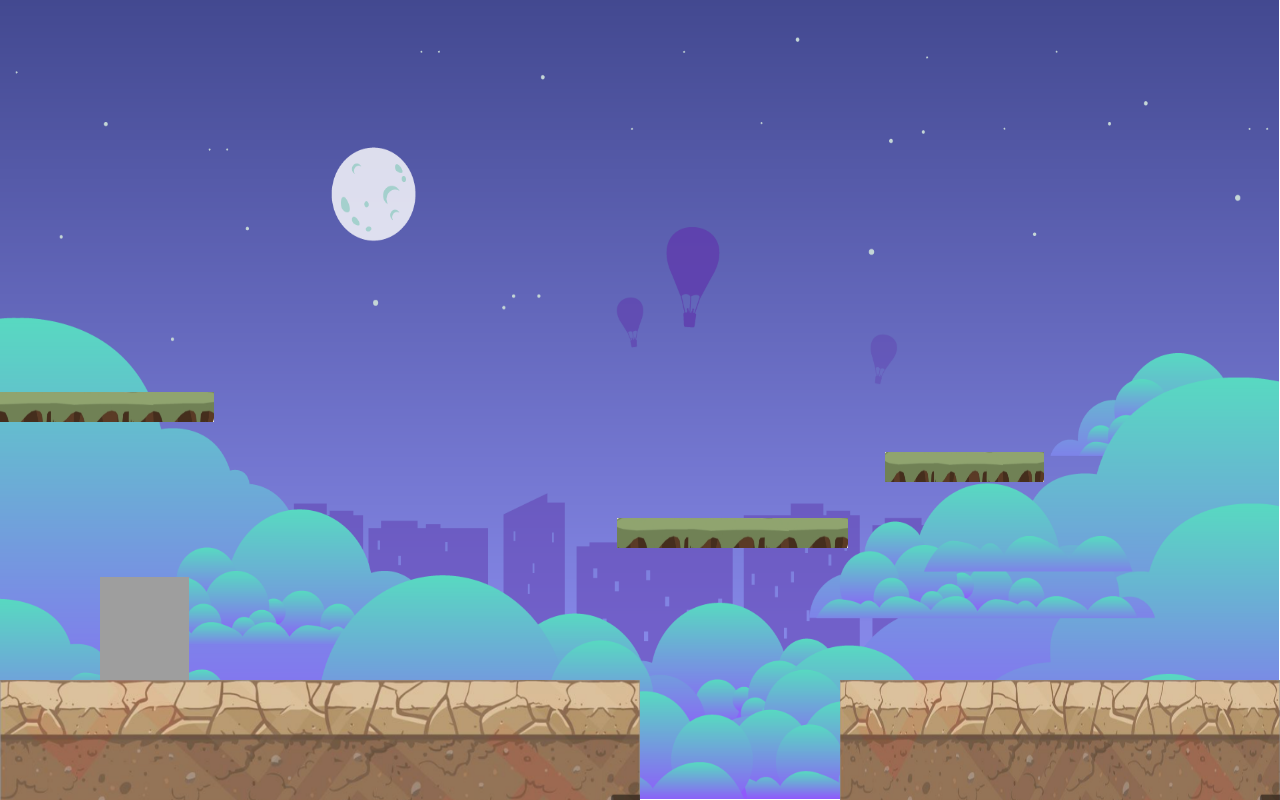
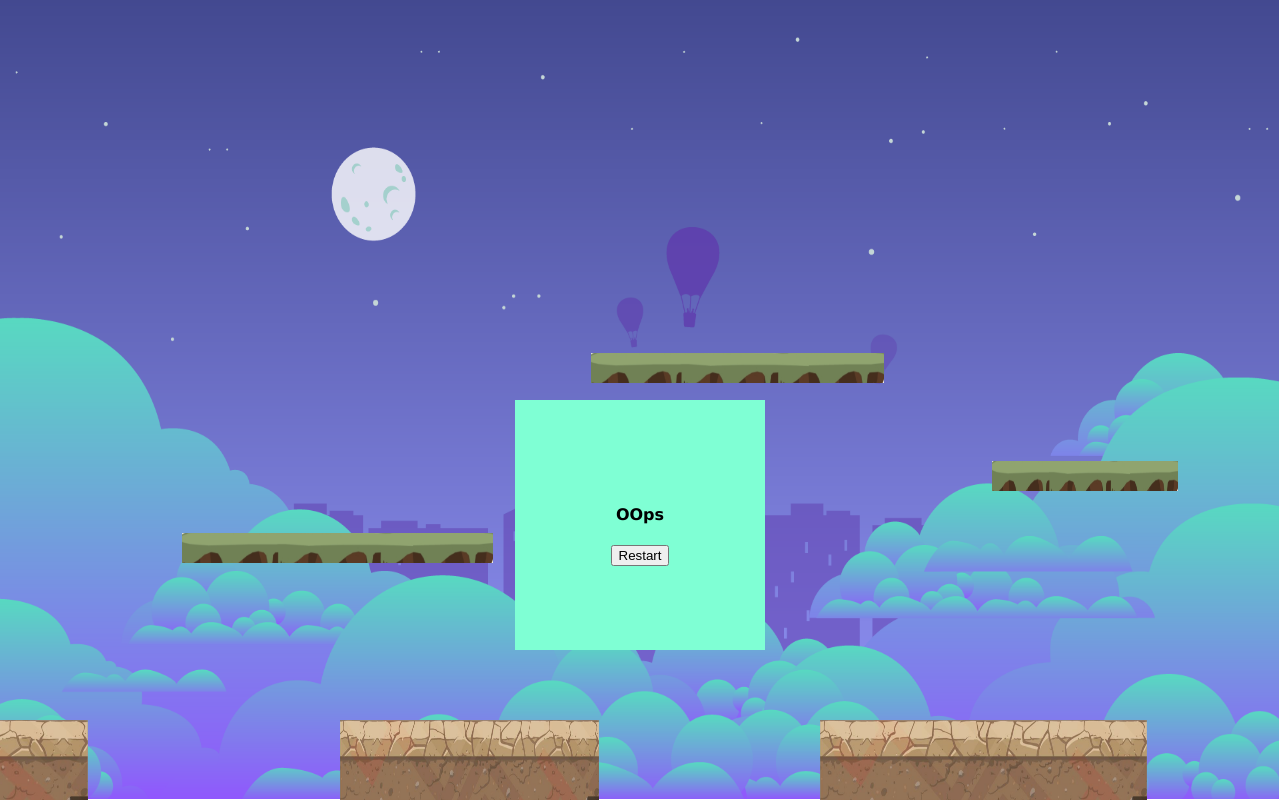
Before and after one commit to OrTab/The-Game-vite, a website built with Vite: page index.html in a window 1280 px wide. Built offline with nearby package versions, Linux system fonts and the light colour scheme.

Commit message:
Add game over logic and floors logic

```diff
--- a/index.html
+++ b/index.html
@@ -7,6 +7,10 @@
   </head>
   <body>
     <canvas></canvas>
+    <div class="game-over">
+      <h4>OOps</h4>
+      <button class="restart">Restart</button>
+    </div>
     <script type="module" src="/src/game.ts"></script>
   </body>
 </html>
--- a/src/game.ts
+++ b/src/game.ts
@@ -13,32 +13,25 @@ import platformImage from './assets/platform.png';
 import background from './assets/background.png';
 import floor from './assets/floor.png';
 
-const imgRight = createImage(
+const playerImgRight = createImage(
   'https://s3-us-west-2.amazonaws.com/s.cdpn.io/160783/boy1.png',
-  initGame
+  shouldInitGame
 );
-const imgLeft = createImage(
+const playerImgLeft = createImage(
   'https://s3-us-west-2.amazonaws.com/s.cdpn.io/160783/boy2.png',
-  initGame
+  shouldInitGame
 );
-const backgroundImage = createImage(background, initGame);
-const floorImage = createImage(floor, initGame);
+const backgroundImage = createImage(background, shouldInitGame);
+const floorImage = createImage(floor, shouldInitGame);
 
 let numOfLoadedImages = 0;
-let numberOfFramesToIncreaseDistance = 0;
-let lastDistanceToIncreaseSpeed = 0;
-let distance = 0;
-let numberOfFramesToMovePlayerImage = 0;
-let platformMovementXDiff = 4;
-let requestAnimationFrame = window.requestAnimationFrame;
+let requestAnimationId = 0;
 
 const canvas = document.querySelector('canvas');
 const c = canvas?.getContext('2d');
-
-Array.prototype.at = function (idx) {
-  if (idx < 0) return this[this.length + idx];
-  return this[idx];
-};
+document
+  .querySelector('.game-over button')
+  ?.addEventListener('click', onRestart);
 
 class Game {
   private velocityXDiff: number = Values.X_DIFF;
@@ -54,9 +47,15 @@ class Game {
     right: { isPressed: false },
     left: { isPressed: false },
   };
-  platforms: Platform[] = [];
+  platforms: GenericObject[] = [];
   genericObjects: GenericObject[] = [];
   floors: GenericObject[] = [];
+  numberOfFramesToIncreaseDistance = 0;
+  lastDistanceToIncreaseSpeed = 0;
+  distance = 0;
+  numberOfFramesToMovePlayerImage = 0;
+  platformMovementXDiff = 3;
+  floorMovementXDiff = 3;
 
   constructor(player: IPlayer) {
     this.player = player;
@@ -87,7 +86,7 @@ class Game {
       canvas &&
       !this.bothKeysPressed &&
       this.keys.right.isPressed &&
-      this.player.position.x < canvas.width / 1.5
+      this.player.position.x < canvas.width - 200
     );
   }
 
@@ -108,22 +107,38 @@ class Game {
         { height: canvas.height, width: canvas.width },
         backgroundImage
       );
-      this.floors[0] = new GenericObject(
-        { x: 0, y: canvas.height - 120 },
-        { height: 120, width: canvas.width / 2 },
-        floorImage
+      this.floors = this.createFloors() || [];
+    }
+  }
+
+  createFloors(prevX = 0) {
+    const img = floorImage;
+    return (
+      canvas &&
+      Array(5)
+        .fill('')
+        .map(() => {
+          const widthOfFloor = getRandomInt(250, 450);
+          const platform = new GenericObject(
+            {
+              x: prevX,
+              y: canvas.height - 80,
+            },
+            {
+              width: widthOfFloor,
+              height: 80,
+            },
+            img
           );
-      this.floors[1] = new GenericObject(
-        { x: canvas.width / 2 + 200, y: canvas.height - 120 },
-        { height: 120, width: canvas.width / 2 - 200 },
-        floorImage
+          prevX += widthOfFloor + getRandomInt(120, 350);
+          return platform;
+        })
     );
-    }
   }
 
   //main function , control the flow
   animate() {
-    requestAnimationFrame(this.animate.bind(this));
+    requestAnimationId = requestAnimationFrame(this.animate.bind(this));
     canvas && c && c.clearRect(0, 0, canvas.width, canvas.height);
     this.genericObjects.forEach((obj) => obj.draw());
     this.handleFloor();
@@ -134,7 +149,44 @@ class Game {
   }
 
   handleFloor() {
-    this.floors.forEach((floor) => floor.draw());
+    if (!canvas) return;
+
+    this.floors.forEach((floor, idx) => {
+      if (
+        floor.position.x + floor.size.width + canvas.width <
+        this.player.position.x
+      ) {
+        setTimeout(() => {
+          this.floors.splice(idx, 1);
+        }, 0);
+      }
+      const diff = this.keys.right.isPressed
+        ? -this.floorMovementXDiff
+        : this.keys.left.isPressed
+        ? +this.floorMovementXDiff
+        : -this.floorMovementXDiff;
+      floor.position.x += diff;
+      floor.draw();
+    });
+    this.shouldAddMoreFloors();
+  }
+
+  shouldAddMoreFloors() {
+    const secondFromLastFloor = this.floors.at(-2);
+
+    if (
+      secondFromLastFloor &&
+      this.player.position.x >= secondFromLastFloor.position.x
+    ) {
+      const lastFloor = this.floors.at(-1);
+      if (lastFloor) {
+        const floors =
+          this.createFloors(
+            lastFloor.position.x + lastFloor.size.width + getRandomInt(120, 350)
+          ) || [];
+        this.floors.push(...floors);
+      }
+    }
   }
 
   updateVelocity() {
@@ -152,9 +204,16 @@ class Game {
   }
 
   updatePlayerPosition() {
-    const { position } = this.player;
+    const {
+      position,
+      size: { width },
+    } = this.player;
     position.y += this.velocity.y;
     position.x += this.velocity.x;
+
+    if ((canvas && position.y > canvas?.height) || position.x + width < 0) {
+      handleGameOver();
+    }
     this.drawPlayer();
   }
 
@@ -166,11 +225,11 @@ class Game {
 
     if (c && canvas) {
       if (this.bothKeysPressed || this.keys.right.isPressed) {
-        playerImage.image = imgRight;
-      } else if (this.keys.left.isPressed) playerImage.image = imgLeft;
+        playerImage.image = playerImgRight;
+      } else if (this.keys.left.isPressed) playerImage.image = playerImgLeft;
 
       c.drawImage(
-        playerImage.image || imgRight,
+        playerImage.image || playerImgRight,
         playerImage.currPlayerImageFramePosition,
         0,
         89,
@@ -181,17 +240,14 @@ class Game {
         103
       );
     }
-    if (this.isLeftOrRightPressed && !this.bothKeysPressed) {
-      numberOfFramesToMovePlayerImage++;
+    this.numberOfFramesToMovePlayerImage++;
     if (
       this.velocity.y === 0 &&
-        numberOfFramesToMovePlayerImage > Values.NumberOfFramesToMovePlayerImage
+      this.numberOfFramesToMovePlayerImage >
+        Values.NumberOfFramesToMovePlayerImage
     ) {
       this.handlePlayerImage();
-        numberOfFramesToMovePlayerImage = 0;
-      }
-    } else {
-      playerImage.currPlayerImageFramePosition = 0;
+      this.numberOfFramesToMovePlayerImage = 0;
     }
   }
 
@@ -212,16 +268,19 @@ class Game {
   handlePlatforms() {
     canvas &&
       this.platforms.forEach((platform, idx) => {
-        if (platform.position.x + canvas.width < this.player.position.x) {
+        if (
+          platform.position.x + platform.size.width + canvas.width <
+          this.player.position.x
+        ) {
           setTimeout(() => {
             this.platforms.splice(idx, 1);
           }, 0);
         }
-        platform.position.x -= platformMovementXDiff;
+        platform.position.x -= this.platformMovementXDiff;
 
         if (this.checkIsOnObject(platform)) {
           if (!this.keys.right.isPressed) {
-            this.player.position.x -= platformMovementXDiff;
+            this.player.position.x -= this.platformMovementXDiff;
           }
         }
 
@@ -239,7 +298,7 @@ class Game {
     ) {
       const lastPlatform = this.platforms.at(-1);
       if (lastPlatform) {
-        const { x: posX } = lastPlatform && lastPlatform.position;
+        const { x: posX } = lastPlatform.position;
         const platforms =
           this.getPlatforms(posX, posX + lastPlatform.size.width) || [];
         this.platforms.push(...platforms);
@@ -256,7 +315,7 @@ class Game {
         .map(() => {
           minX = getRandomInt(minX + Values.MinXDiffBetweenPlatform, maxX);
           maxX += 500;
-          const platform = new Platform(
+          const platform = new GenericObject(
             {
               x: minX,
               y: getRandomInt(320, canvas.height - 250),
@@ -273,24 +332,25 @@ class Game {
   }
 
   async handleDistance() {
-    numberOfFramesToIncreaseDistance++;
+    this.numberOfFramesToIncreaseDistance++;
     if (
-      numberOfFramesToIncreaseDistance < Values.NumberOfFramesToIncreaseDistance
+      this.numberOfFramesToIncreaseDistance <
+      Values.NumberOfFramesToIncreaseDistance
     ) {
       return;
     }
-    distance++;
-    numberOfFramesToIncreaseDistance = 0;
+    this.distance++;
+    this.numberOfFramesToIncreaseDistance = 0;
     if (
-      distance - Values.RangeToIncreaseSpeed ===
-      lastDistanceToIncreaseSpeed
+      this.distance - Values.RangeToIncreaseSpeed ===
+      this.lastDistanceToIncreaseSpeed
     ) {
-      lastDistanceToIncreaseSpeed = distance;
-      platformMovementXDiff += 0.2;
+      this.lastDistanceToIncreaseSpeed = this.distance;
+      this.platformMovementXDiff += 0.2;
       await sleep(500);
-      platformMovementXDiff += 0.1;
+      this.platformMovementXDiff += 0.1;
       await sleep(500);
-      platformMovementXDiff += 0.2;
+      this.platformMovementXDiff += 0.2;
     }
   }
 
@@ -349,7 +409,7 @@ class Game {
   }
 }
 
-class GenericObject {
+export class GenericObject {
   position: Position;
   size: Size;
   img: HTMLImageElement;
@@ -370,23 +430,45 @@ class GenericObject {
     }
   }
 }
-
-class Platform extends GenericObject {
-  constructor(position: Position, size: Size, image: HTMLImageElement) {
-    super(position, size, image);
+function shouldInitGame() {
+  numOfLoadedImages++;
+  if (numOfLoadedImages === Values.NumberOfImages) {
+    initGame();
   }
 }
 
 function initGame() {
-  numOfLoadedImages++;
-  if (numOfLoadedImages === Values.NumberOfImages) {
-    InitialPlayerProperties.playerImage = {
-      image: imgRight,
+  const initialProperties = window.structuredClone<IPlayer>(
+    InitialPlayerProperties
+  );
+  initialProperties.playerImage = {
+    image: playerImgRight,
     currPlayerImageFrame: 0,
     currPlayerImageFramePosition: 0,
   };
-    const player = new Game(InitialPlayerProperties);
+  const player = new Game(initialProperties);
   window.addEventListener('keydown', player.handleOnKey.bind(player));
   window.addEventListener('keyup', player.handleOnKey.bind(player));
 }
+
+function handleGameOver() {
+  cancelAnimationFrame(requestAnimationId);
+  const elGameOverModal = document.querySelector('.game-over');
+  elGameOverModal?.classList.add('show');
 }
+
+function onRestart() {
+  initGame();
+  document.querySelector('.game-over')?.classList.remove('show');
+}
+
+if (!Array.prototype.at) {
+  Array.prototype.at = function (idx) {
+    if (idx < 0) return this[this.length + idx];
+    return this[idx];
+  };
+}
+
+if (!window.structuredClone) {
+  window.structuredClone = (obj) => JSON.parse(JSON.stringify(obj));
+}
--- a/src/models.ts
+++ b/src/models.ts
@@ -1,7 +1,14 @@
+declare global {
+  interface Window {
+    structuredClone: <T>(obj: T) => T;
+  }
+}
+
 export enum Values {
   X_DIFF = 4,
   Y_DIFF = 20,
   MinXDiffBetweenPlatform = 400,
+  MinXDiffBetweenFloor = 250,
   MaxJumpsWhileInAir = 2,
   NumberOfFramesToMovePlayerImage = 2,
   NumberOfFramesToIncreaseDistance = 5,
--- a/src/styles/style.css
+++ b/src/styles/style.css
@@ -11,3 +11,23 @@ canvas {
   width: 100vw;
   height: 100vh;
 }
+
+.game-over{
+  opacity: 0;
+  visibility: hidden;
+  width: 250px;
+  height: 250px;
+  display: flex;
+  justify-content: center;
+  align-items: center;
+  flex-direction: column;
+  position: fixed;
+  transform: translate(calc(50vw - 125px),50%);
+  background-color: aquamarine;
+  transition: opacity 300ms;
+}
+
+.show{
+  opacity: 1;
+  visibility: visible;
+}
--- a/src/utils.ts
+++ b/src/utils.ts
@@ -1,3 +1,5 @@
+import { GenericObject } from './game';
+
 export const getRandomInt = (min: number, max: number): number => {
   min = Math.ceil(min);
   max = Math.floor(max);
@@ -40,3 +42,10 @@ export const formatNumber = (
 
 export const sleep = (delay: number) =>
   new Promise((resolve) => setTimeout(resolve, delay));
+
+export const factory = <T extends GenericObject>(
+  TCreator: new (...args: unknown[]) => T,
+  args: unknown[]
+): T => {
+  return new TCreator(args);
+};
```
Lines whose indentation alone changed are shown as unchanged.
